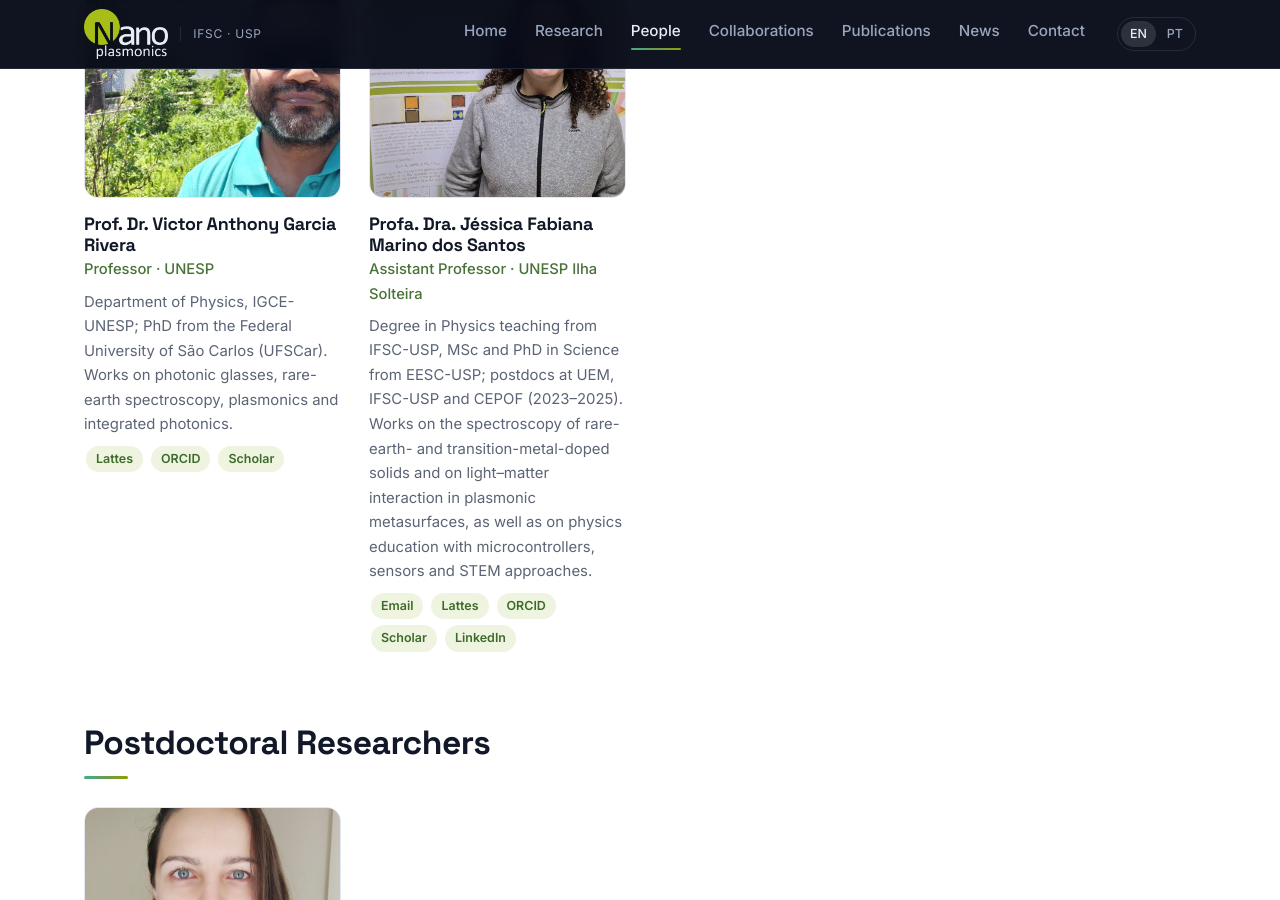
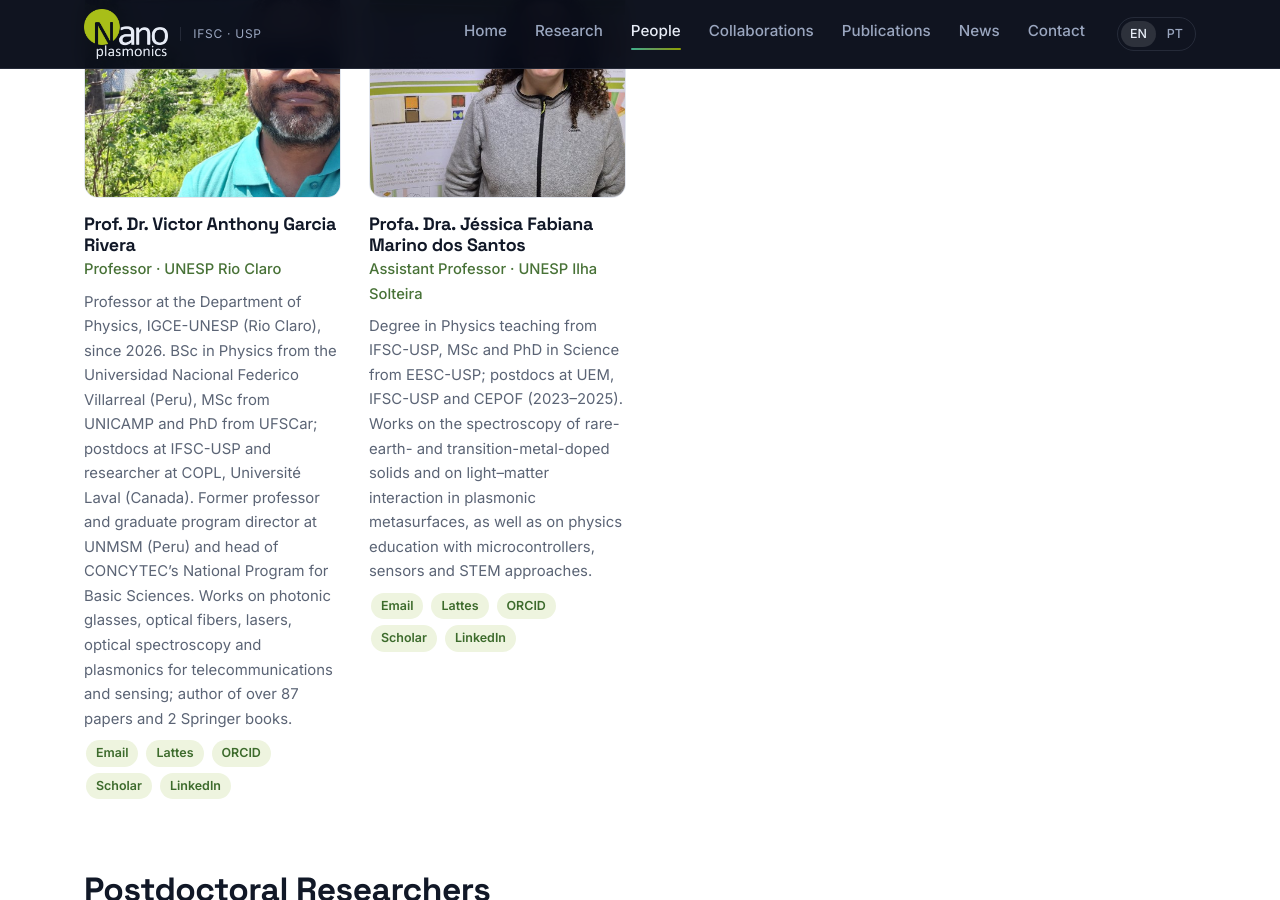
Before and after one commit to Nanoplasmonics-IFSC-USP/Nanoplasmonics-IFSC-USP.github.io, a Jekyll site: the page built from people.md, in a window 1280 px wide and 900 px high, scrolled down 1326 px. Built offline with Jekyll 4.4.1, drawn with Linux system fonts in a browser that asks for light colours.

Commit message:
Victor's bio and links; FFCLRP-USP collaboration; text-only alumni list

```diff
--- a/_data/people.yml
+++ b/_data/people.yml
@@ -46,18 +46,18 @@
   category: researcher
   photo: /assets/img/people/victor.jpg
   role:
-    en: Professor · UNESP
-    pt: Professor · UNESP
+    en: Professor · UNESP Rio Claro
+    pt: Professor · UNESP Rio Claro
   bio:
     en: >-
-      Department of Physics, IGCE-UNESP; PhD from the Federal University of São Carlos (UFSCar). Works on photonic glasses, rare-earth spectroscopy, plasmonics and integrated photonics.
+      Professor at the Department of Physics, IGCE-UNESP (Rio Claro), since 2026. BSc in Physics from the Universidad Nacional Federico Villarreal (Peru), MSc from UNICAMP and PhD from UFSCar; postdocs at IFSC-USP and researcher at COPL, Université Laval (Canada). Former professor and graduate program director at UNMSM (Peru) and head of CONCYTEC's National Program for Basic Sciences. Works on photonic glasses, optical fibers, lasers, optical spectroscopy and plasmonics for telecommunications and sensing; author of over 87 papers and 2 Springer books.
     pt: >-
-      Departamento de Física, IGCE-UNESP; doutor pela Universidade Federal de São Carlos (UFSCar). Atua em vidros fotônicos, espectroscopia de terras-raras, plasmônica e fotônica integrada.
-  email: ""
+      Professor do Departamento de Física do IGCE-UNESP (Rio Claro) desde 2026. Graduado em Física pela Universidad Nacional Federico Villarreal (Peru), mestre pela UNICAMP e doutor pela UFSCar; pós-doutorados no IFSC-USP e pesquisador no COPL, Université Laval (Canadá). Foi professor e diretor de pós-graduação na UNMSM (Peru) e responsável pelo Programa Nacional de Ciências Básicas do CONCYTEC. Atua em vidros fotônicos, fibras ópticas, lasers, espectroscopia óptica e plasmônica para telecomunicações e sensoriamento; autor de mais de 87 artigos e 2 livros pela Springer.
+  email: vag.rivera@unesp.br
   lattes: http://lattes.cnpq.br/4335695906660499
   orcid: https://orcid.org/0000-0002-2312-970X
   scholar: https://scholar.google.com/citations?user=9UEJUQ0AAAAJ
-  linkedin: ""
+  linkedin: https://www.linkedin.com/in/victor-anthony-garcia-rivera-v-a-g-rivera-a09b75103/
 
 - name: Profa. Dra. Jéssica Fabiana Marino dos Santos
   category: researcher
@@ -258,7 +258,6 @@
 
 - name: Dr. Gaston Lozano Calderón
   category: alumni
-  photo: /assets/img/people/gaston.jpg
   role:
     en: MSc (2020) and PhD (2025) in Physics, IFSC-USP
     pt: Mestrado (2020) e Doutorado (2025) em Física, IFSC-USP
```
Also changed, not shown: _data/collaborations.yml (+11 -0 lines), assets/img/partners/ffclrp.png (added), assets/img/people/gaston.jpg (deleted).
